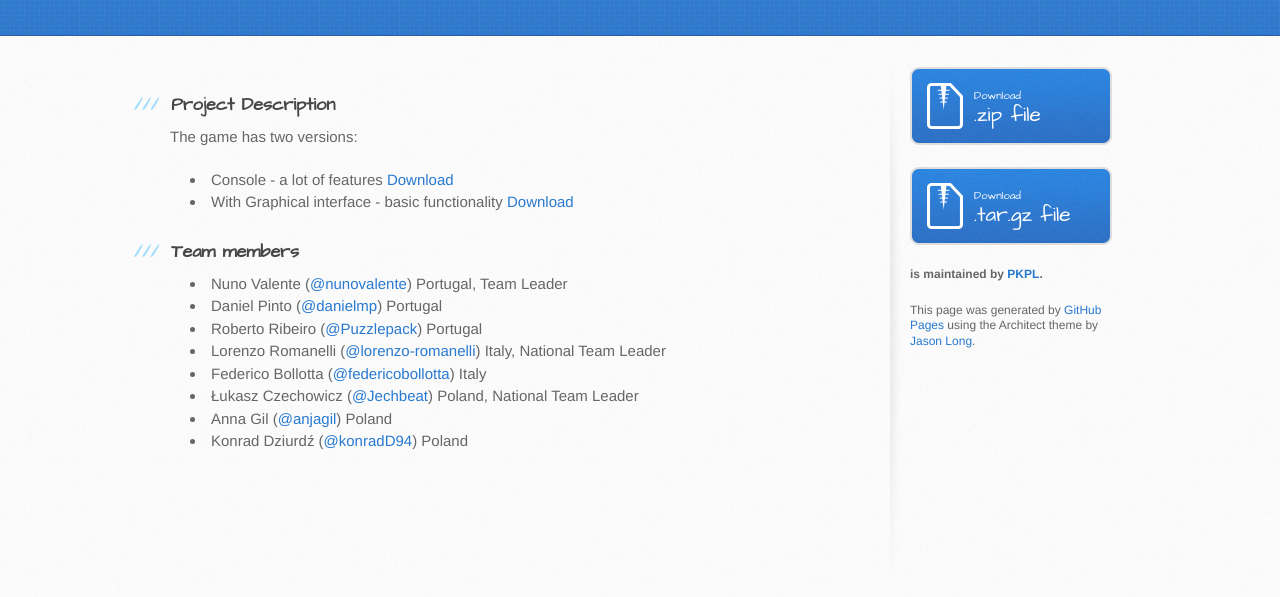
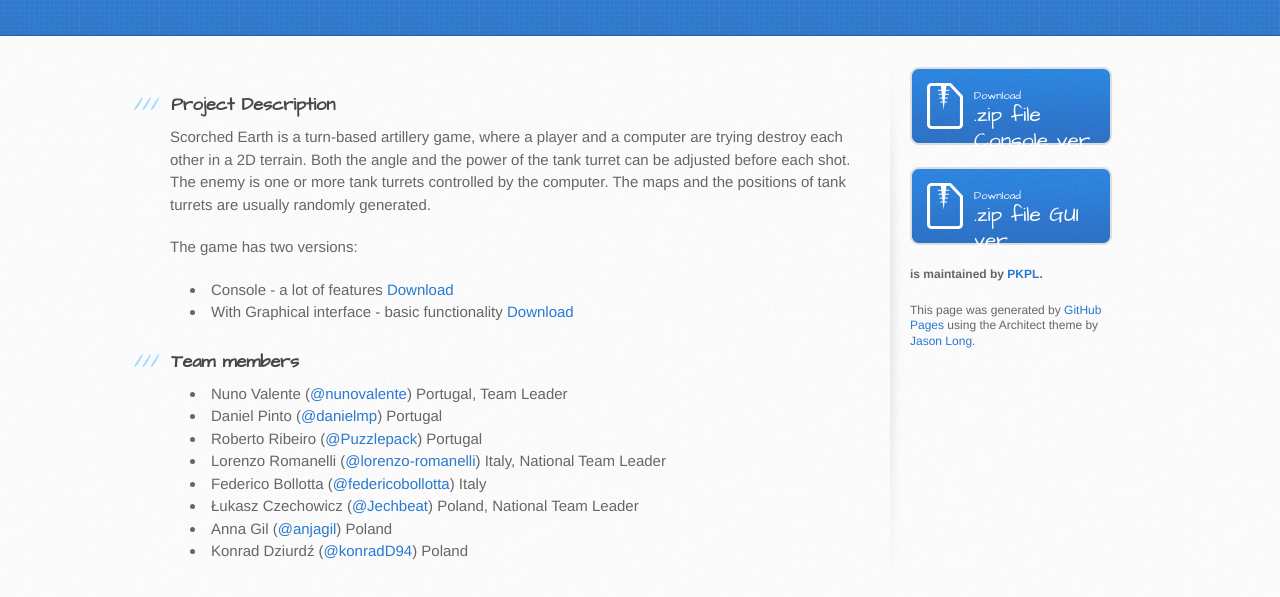
Before and after one commit to PKPL/ScorchedEarth, a plain HTML site: page index.html in a window 1280 px wide. Shown: the part 165-762 px from the top of the page. Drawn offline with Linux system fonts and the light colour scheme.

Commit message:
Update index.html

```diff
--- a/index.html
+++ b/index.html
@@ -32,6 +32,7 @@
           <h3>
 <a name="project-escription" class="anchor" href="#project-description"><span class="octicon octicon-link"></span></a>Project Description</h3>
 
+<p>Scorched Earth is a turn-based artillery game, where a player and a computer are trying destroy each other in a 2D terrain. Both the angle and the power of the tank turret can be adjusted before each shot. The enemy is one or more tank turrets controlled by the computer. The maps and the positions of tank turrets are usually randomly generated.</p>
 <p>The game has two versions:</p>
 <ul type="disc">
 <li>Console - a lot of features <a href="https://github.com/PKPL/ScorchedEarth/zipball/master">Download</a></li>
@@ -57,11 +58,11 @@
         <aside id="sidebar">
           <a href="https://github.com/PKPL/ScorchedEarth/zipball/master" class="button">
             <small>Download</small>
-            .zip file
+            .zip file Console ver.
           </a>
-          <a href="https://github.com/PKPL/ScorchedEarth/tarball/master" class="button">
+          <a href="https://github.com/PKPL/ScorchedEarth_GUI/archive/master.zip" class="button">
             <small>Download</small>
-            .tar.gz file
+            .zip file GUI ver.
           </a>
 
           <p class="repo-owner"><a href="https://github.com/PKPL/ScorchedEarth"></a> is maintained by <a href="https://github.com/PKPL">PKPL</a>.</p>
```
